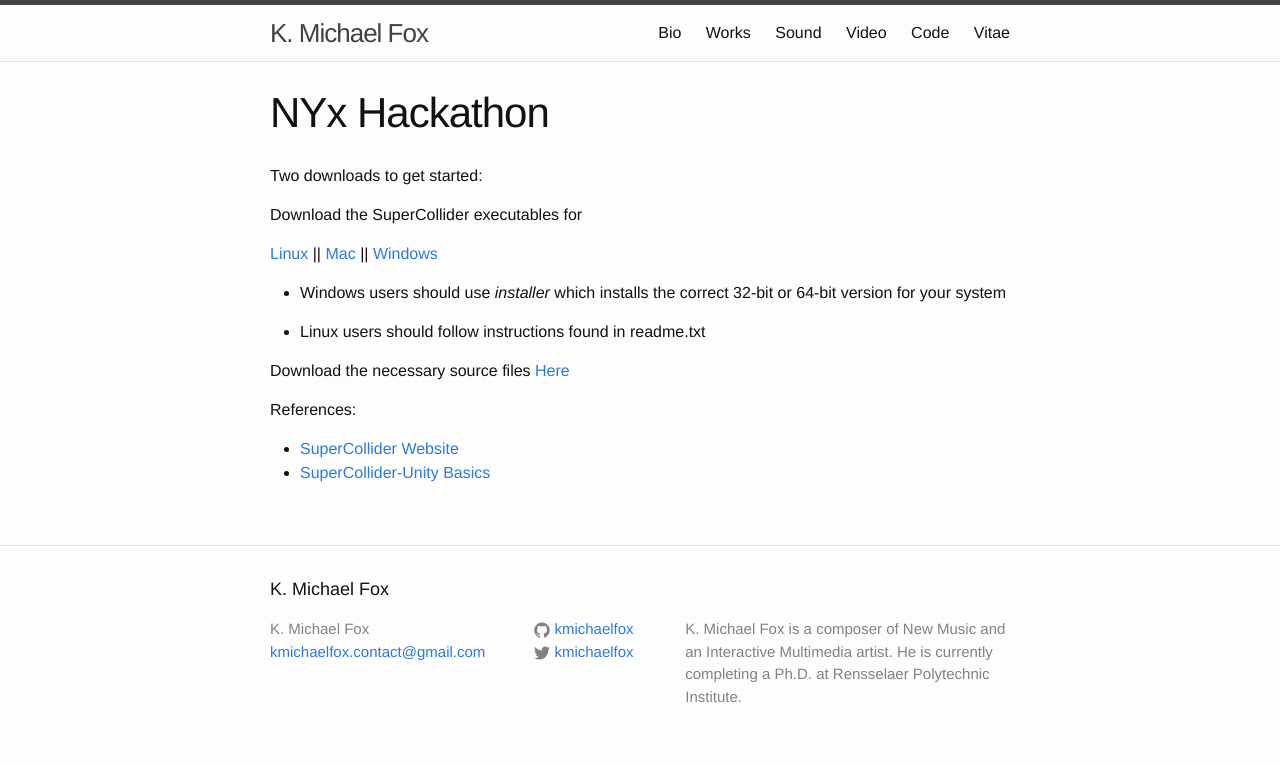
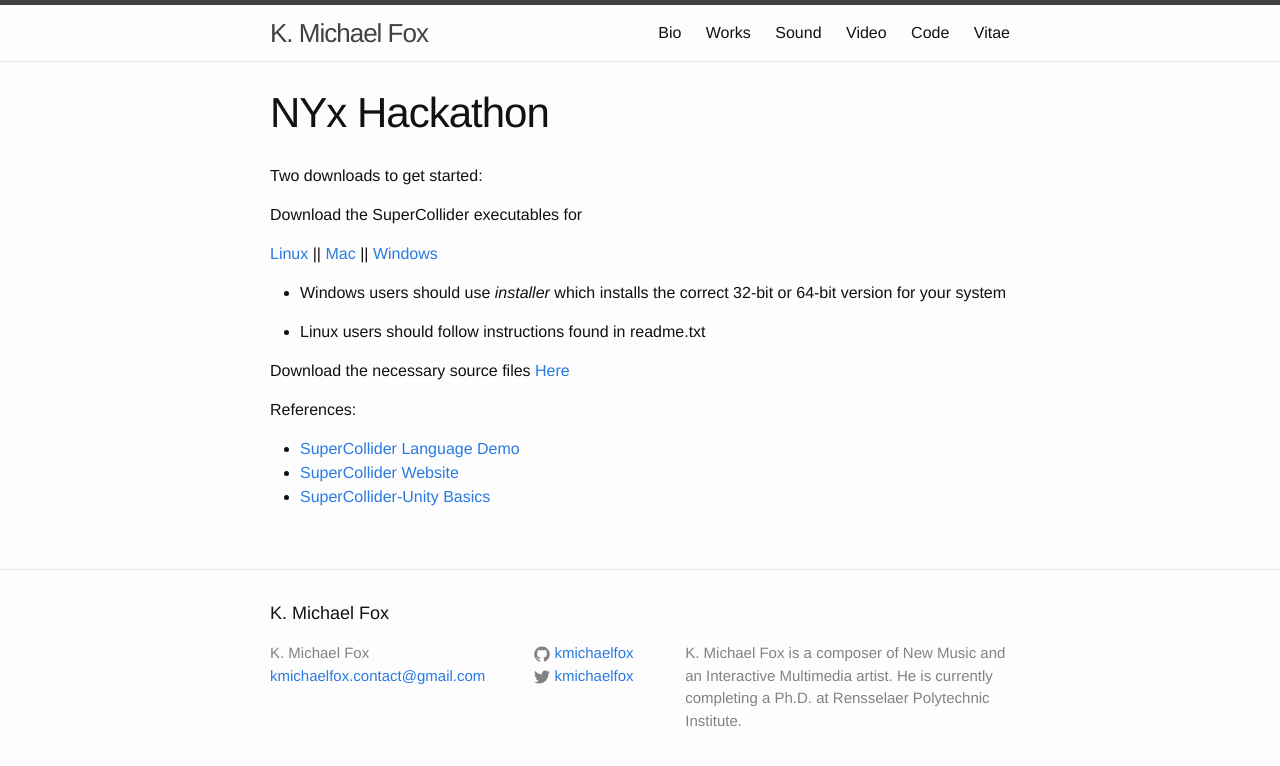
Before and after one commit to kmichaelfox/kmichaelfox.github.io, a Jekyll site: the page built from nyx_hackathon.md, in a window 1280 px wide. Shown: the top 766 px of the page. Built offline with Jekyll 4.4.1, drawn with Linux system fonts in a browser that asks for light colours.

Commit message:
Update nyx_hackathon.md

```diff
--- a/nyx_hackathon.md
+++ b/nyx_hackathon.md
@@ -21,5 +21,6 @@ Download the necessary source files [Here](https://www.dropbox.com/sh/qwr9zkdv6g
 
 References:
 
+* [SuperCollider Language Demo](https://github.com/kmichaelfox/SC_Demo)
 * [SuperCollider Website](http://supercollider.github.io/)
 * [SuperCollider-Unity Basics](https://www.youtube.com/watch?v=YFWAuX5vWoU)
```
